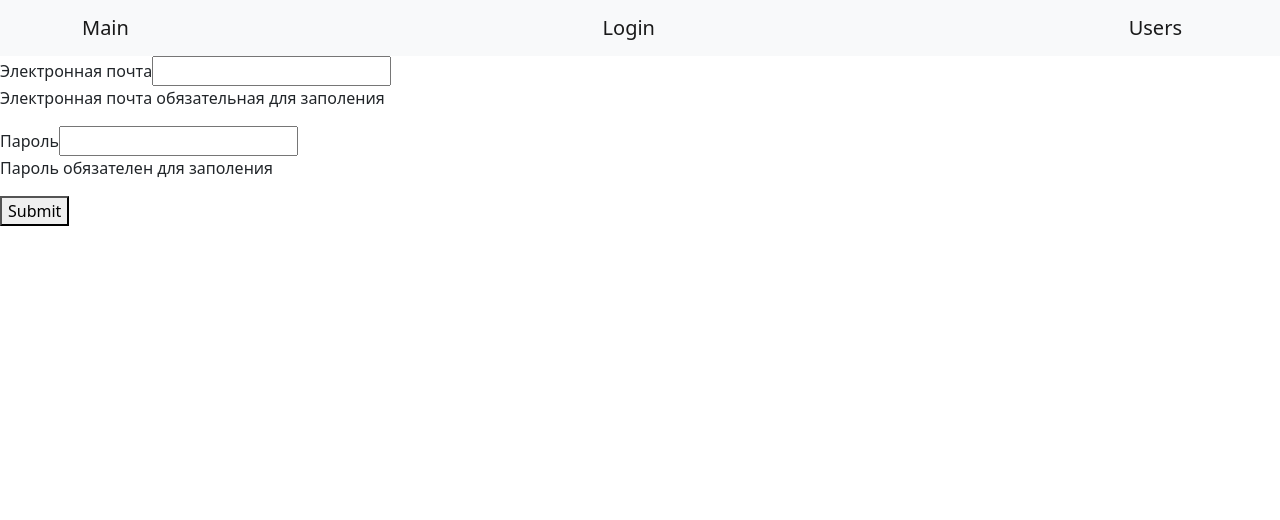
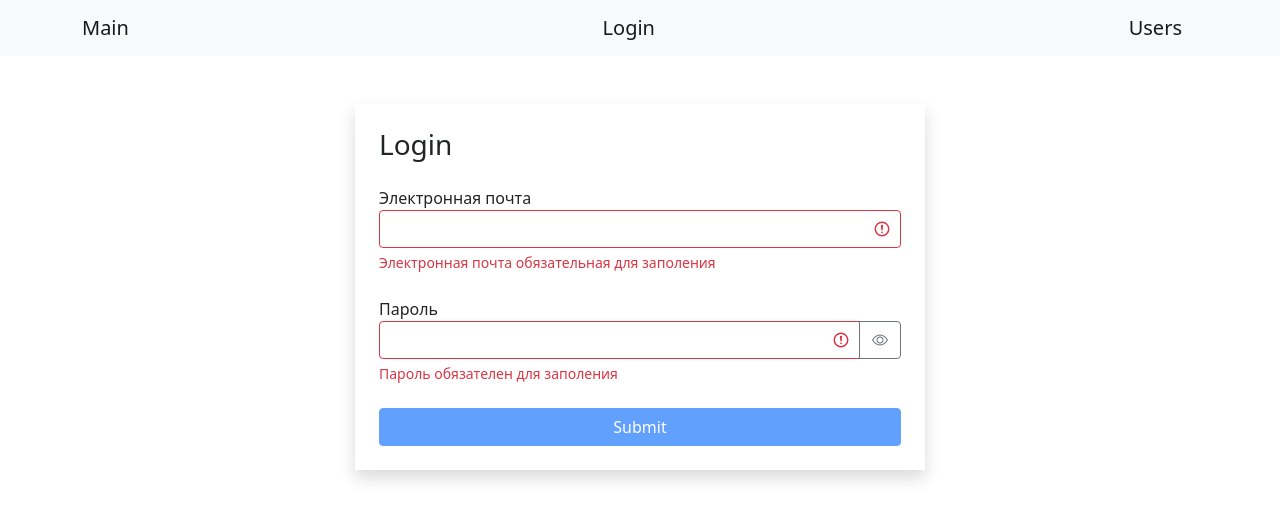
Before and after one commit to lielsmoon/Meeting-website, a React (Create React App) app: page /login in a window 1280 px wide. Shown: the top 520 px of the page. Built offline with nearby package versions, Linux system fonts and the light colour scheme.

Commit message:
added field for login

```diff
--- a/src/app/components/loader.jsx
+++ /dev/null
@@ -1,7 +0,0 @@
-import React from "react";
-
-const Loader = () => {
-    return <h1>Loading</h1>;
-};
-
-export default Loader;
--- a/src/app/components/textField.jsx
+++ b/src/app/components/textField.jsx
@@ -1,18 +1,41 @@
-import React from "react";
+import React, { useState } from "react";
 import PropTypes from "prop-types";
 
 const TextField = ({ label, type, name, value, onChange, error }) => {
+    const [showPassword, setShowPassword] = useState(false);
+    const getInputClasses = () => {
+        return "form-control" + (error ? " is-invalid" : "");
+    };
+    const toggleShowPassword = () => {
+        setShowPassword((prevState) => !prevState);
+    };
     return (
-        <div>
+        <div className="mb-4">
             <label htmlFor="email">{label}</label>
+            <div className="input-group has-validation">
                 <input
-                type={type}
+                    type={showPassword ? "text" : type}
                     id={name}
                     value={value}
                     name={name}
                     onChange={onChange}
+                    className={getInputClasses()}
                 />
-            {error && <p>{error}</p>}
+                {type === "password" && (
+                    <button
+                        className="btn btn-outline-secondary"
+                        type="button"
+                        onClick={toggleShowPassword}
+                    >
+                        <i
+                            className={
+                                "bi bi-eye" + (showPassword ? "-slash" : "")
+                            }
+                        ></i>
+                    </button>
+                )}
+                {error && <div className="invalid-feedback">{error}</div>}
+            </div>
         </div>
     );
 };
--- a/src/app/components/userPage.jsx
+++ b/src/app/components/userPage.jsx
@@ -2,7 +2,8 @@
 import PropTypes from "prop-types";
 import api from "../api";
 import { useHistory } from "react-router-dom";
-import Loader from "./loader";
+import QualitiesList from "./qualitiesList";
+
 const UserPage = ({ id }) => {
     const [user, setUser] = useState();
     useEffect(() => {
@@ -12,28 +13,21 @@
     const handleRetern = () => {
         history.replace("/users");
     };
-    const handleUsers = (user) => {
+
+    if (user) {
         return (
             <div>
                 <h1>{user.name}</h1>
                 <div>{`Профессия: ${user.profession.name}`}</div>
-                <p>
-                    {user.qualities.map((quality) => (
-                        <span
-                            className={`badge m-1 bg-${quality.color}`}
-                            key={quality._id}
-                        >
-                            {quality.name}
-                        </span>
-                    ))}
-                </p>
+                <QualitiesList qualities={user.qualities} />
                 <p>{`Количество встреч: ${user.completedMeetings}`}</p>
                 <p>{`Оценка: ${user.rate}`}</p>
                 <button onClick={handleRetern}>Все пользователи</button>
             </div>
         );
-    };
-    return <>{user ? handleUsers(user) : <Loader />}</>;
+    } else {
+        return <h1>Loading</h1>;
+    }
 };
 UserPage.propTypes = {
     id: PropTypes.string
--- a/src/app/layouts/login.jsx
+++ b/src/app/layouts/login.jsx
@@ -16,9 +16,25 @@
         email: {
             isRequired: {
                 message: "Электронная почта обязательная для заполения"
+            },
+            isEmail: {
+                message: "Email введен некорректно!"
             }
         },
-        password: { isRequired: { message: "Пароль обязателен для заполения" } }
+        password: {
+            isRequired: { message: "Пароль обязателен для заполения" },
+            isCapitalSymbol: {
+                message:
+                    "Пароль должен содержать как минимум одну заглавную букву"
+            },
+            isContainDigit: {
+                message: "Пароль должен содержать минимум одну цифру"
+            },
+            min: {
+                message: "Пароль должен содержать минимум 8 символов",
+                value: 8
+            }
+        }
     };
     useEffect(() => {
         validate();
@@ -26,8 +42,9 @@
     const validate = () => {
         const errors = validator(data, validatorConfig);
         setErrors(errors);
-        return Object.keys(errors).length === 0 || false;
+        return Object.keys(errors).length === 0;
     };
+    const isValid = Object.keys(errors).length === 0;
 
     const handleSubmit = (e) => {
         e.preventDefault();
@@ -36,6 +53,10 @@
         console.log(data);
     };
     return (
+        <div className="container mt-5">
+            <div className="row">
+                <div className="col-md-6 offset-md-3 shadow p-4">
+                    <h3 className="mb-4">Login</h3>
                     <form onSubmit={handleSubmit}>
                         <TextField
                             label="Электронная почта"
@@ -52,8 +73,17 @@
                             onChange={handleChange}
                             error={errors.password}
                         />
-            <button>Submit</button>
+                        <button
+                            type="submit"
+                            disabled={!isValid}
+                            className="btn btn-primary w-100 mx-auto"
+                        >
+                            Submit
+                        </button>
                     </form>
+                </div>
+            </div>
+        </div>
     );
 };
 
--- a/src/app/utils/validator.js
+++ b/src/app/utils/validator.js
@@ -1,14 +1,34 @@
 export function validator(data, config) {
     const errors = {};
     function validate(validateMethod, data, config) {
+        let statusValidate;
         switch (validateMethod) {
             case "isRequired":
-                if (data.trim() === "") return config.message;
+                statusValidate = data.trim() === "";
                 break;
-
+            case "isEmail": {
+                const emailRegExp = /^\S+@\S+\.\S+$/g;
+                statusValidate = !emailRegExp.test(data);
+                break;
+            }
+            case "isCapitalSymbol": {
+                const capitalRegExp = /[A-Z]+/g;
+                statusValidate = !capitalRegExp.test(data);
+                break;
+            }
+            case "isContainDigit": {
+                const digitRegExp = /\d+/g;
+                statusValidate = !digitRegExp.test(data);
+                break;
+            }
+            case "min": {
+                statusValidate = data.length < config.value;
+                break;
+            }
             default:
                 break;
         }
+        if (statusValidate) return config.message;
     }
     for (const fieldName in data) {
         for (const validateMethod in config[fieldName]) {
@@ -17,7 +37,7 @@
                 data[fieldName],
                 config[fieldName][validateMethod]
             );
-            if (error) {
+            if (error && !errors[fieldName]) {
                 errors[fieldName] = error;
             }
         }
```
Lines whose indentation alone changed are shown as unchanged.
